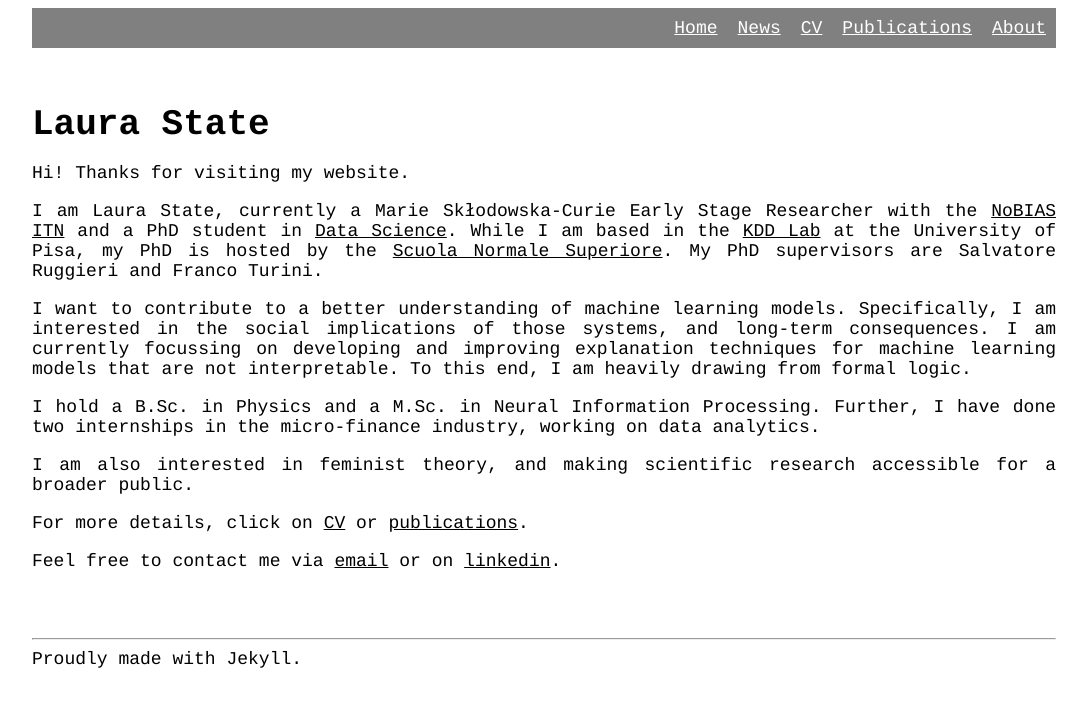
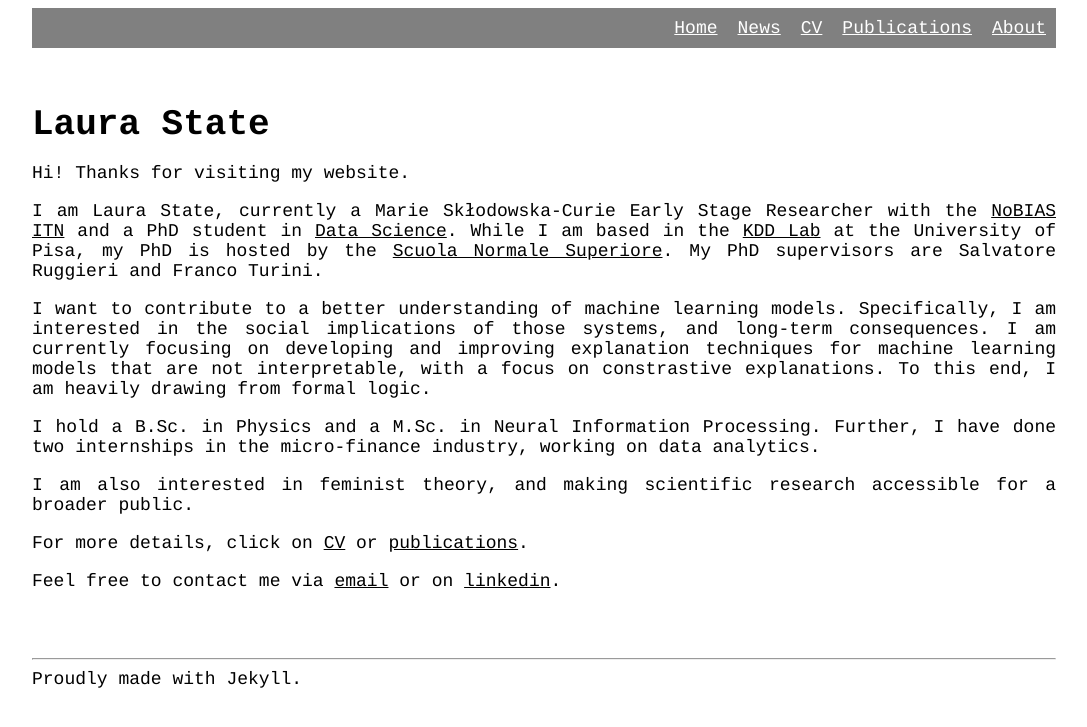
Before and after one commit to lstate/lstate.github.io, a Jekyll site: the page built from _pages/index.markdown, in a window 1280 px wide. Shown: the top 727 px of the page, without its empty margins (96-1183 px from the left). Built offline with Jekyll 4.4.1, drawn with Linux system fonts in a browser that asks for light colours.

Commit message:
update
update description and spelling error

```diff
--- a/_pages/index.markdown
+++ b/_pages/index.markdown
@@ -24,7 +24,7 @@ While I am based in the
 at the University of Pisa, my PhD is hosted by the [Scuola Normale Superiore](https://www.sns.it/eng).
 My PhD supervisors are Salvatore Ruggieri and Franco Turini.
 
-I want to contribute to a better understanding of machine learning models. Specifically, I am interested in the social implications of those systems, and long-term consequences. I am currently focussing on developing and improving explanation techniques for machine learning models that are not interpretable. To this end, I am heavily drawing from formal logic.
+I want to contribute to a better understanding of machine learning models. Specifically, I am interested in the social implications of those systems, and long-term consequences. I am currently focusing on developing and improving explanation techniques for machine learning models that are not interpretable, with a focus on constrastive explanations. To this end, I am heavily drawing from formal logic.
 
 I hold a B.Sc. in Physics and a M.Sc. in Neural Information Processing.
 Further, I have done two internships in the micro-finance industry, working on data analytics.
```
